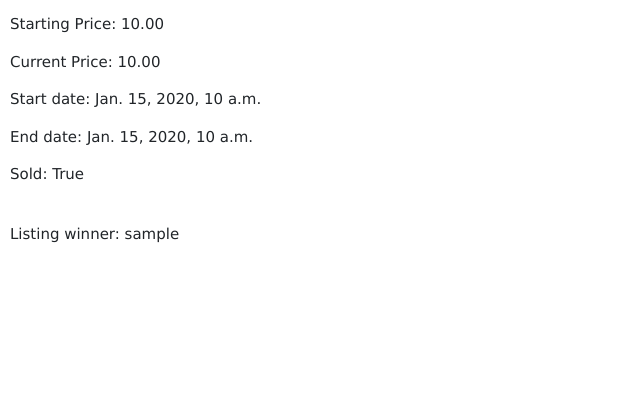
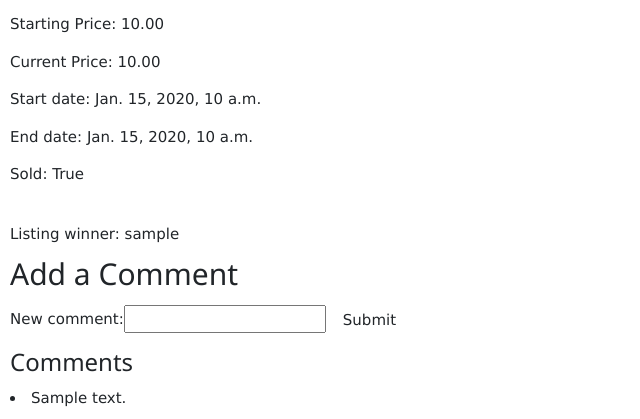
Before and after one commit to CM-MORRIS/commerce, a Django app: page /listing/1 in a window 1280 px wide. Shown: the part 627-1046 px from the top of the page, without its empty margins (0-640 px from the left). Before the commit the page ends 870 px from the top, so only its background shows below. Run offline with Django 3.2, Linux system fonts and the light colour scheme; a user stored in the database is signed in; tables that the repository leaves empty hold one stand-in row (values such as "Sample post"); grey boxes marked "Sample" are stand-in pictures; some libraries are stand-ins or nearby versions; some web fonts are replaced.

Commit message:
all comments now displaying successfully

```diff
--- a/commerce/auctions/forms.py
+++ b/commerce/auctions/forms.py
@@ -24,3 +24,6 @@ class ListingsForm(forms.Form):
 
 class BiddingForm(forms.Form):
     new_bid = forms.DecimalField()
+
+class AddCommentForm(forms.Form):
+    new_comment = forms.CharField()
--- a/commerce/auctions/templates/auctions/individual_listing.html
+++ b/commerce/auctions/templates/auctions/individual_listing.html
@@ -28,6 +28,7 @@
       <p>Sold: {{ listing.is_sold }}</p>
       <br>
     </div>
+
 
     <!-- show bidding and watchlist buttons if listing is active -->
     {% if listing.is_sold == False %}
@@ -66,8 +67,22 @@
     </div>
     {% endif %}
 
+    <h2> Add a Comment </h2>
+    <div class="add_comments">
+      <form class="add_comments" action="{% url 'add_comments' listing.pk %}" method=POST>
+       {% csrf_token %}
+        {{ add_comments }}
+      <button type="submit_comment" class="btn" name="button">Submit</button>
+     </form>
+    </div>
 
-
+    <h3> Comments </h3>
+    {% for comment in comments %}
+    <li>
+      {{ comment.comment }}
+    </li>
+    <div class="display_comments">
+    {% endfor %}
 
 
 
--- a/commerce/auctions/urls.py
+++ b/commerce/auctions/urls.py
@@ -9,12 +9,13 @@ urlpatterns = [
     path("logout", views.logout_view, name="logout"),
     path("register", views.register, name="register"),
     path("create_listing", views.create_listing, name="create_listing"),
-    path("listing/<int:id>", views.listing_page, name="listing_page"),
+    path("listing/<int:listing_id>", views.listing_page, name="listing_page"),
     path("bidding/<int:id>", views.bidding, name="bidding"),
     path("watchlist", views.watchlist, name="watchlist"),
     path("add_to_watchlist/<int:listing_id>", views.add_to_watchlist, name="add_to_watchlist"),
     path("watchlist_remove/<int:listing_id>", views.watchlist_remove, name="watchlist_remove"),
     path("end_listing/<int:listing_id>/<int:user_id>", views.end_listing, name="end_listing"),
     path("categories", views.categories, name="categories"),
-    path("category/<str:category>", views.category_listings, name="category_listings")
+    path("category/<str:category>", views.category_listings, name="category_listings"),
+    path("comments/<int:listing_id>", views.add_comments,  name="add_comments")
 ]
--- a/commerce/auctions/views.py
+++ b/commerce/auctions/views.py
@@ -6,8 +6,8 @@ from django.urls import reverse
 from django.utils import timezone
 from django import forms
 from datetime import date, datetime, timedelta
-from .forms import ListingsForm, BiddingForm
-from .models import User, Listings, Bids, Watchlist
+from .forms import ListingsForm, BiddingForm, AddCommentForm
+from .models import User, Listings, Bids, Watchlist, Comments
 from django.db.models import F
 from django.contrib import messages
 
@@ -114,7 +114,7 @@ def create_listing(request):
         })
 
 
-def listing_page(request, id):
+def listing_page(request, listing_id):
 
     if request.method == "GET":
 
@@ -122,13 +122,13 @@ def listing_page(request, id):
         winner = None
 
         try:
-            listing = Listings.objects.get(pk=id)
+            listing = Listings.objects.get(pk=listing_id)
 
             # if listing has ended set the winner
             if (listing.is_sold):
 
                 # get winning bid from bids table
-                winning_bid = Bids.objects.get(listing_id=id, bid_price=listing.current_price)
+                winning_bid = Bids.objects.get(listing_id=listing_id, bid_price=listing.current_price)
 
                 # extract username from winning bids user_id and reset the 'winner' variable
                 winner = winning_bid.user_id.username
@@ -136,6 +136,7 @@ def listing_page(request, id):
             # getting logged in user to pass to html
             logged_in_user = User.objects.get(id=request.user.id)
 
+            comment = Comments.objects.filter(listing_id=listing_id)
         except Exception as e:
             print ("Error: " + str(e))
             print("Error: Listing page not found")
@@ -146,7 +147,9 @@ def listing_page(request, id):
                 "listing"           : listing,
                 "bid_form"          : BiddingForm(),
                 "logged_in_user"    : logged_in_user,
-                "winner"            : winner
+                "winner"            : winner,
+                "add_comments"      : AddCommentForm(),
+                "comments"          : comment
             })
 
 
@@ -160,15 +163,15 @@ def end_listing(request, listing_id, user_id):
 
     except Exception as e:
         messages.error(request, "Unable to end listing" + str(e), extra_tags='alert alert-warning')
-        return redirect('listing_page', id=listing_id)
+        return redirect('listing_page', listing_id=listing_id)
 
 
     else:
         messages.success(request, 'Listing has ended', extra_tags='alert alert-success')
-        return redirect('listing_page', id=listing_id)
+        return redirect('listing_page', listing_id=listing_id)
 
 
-    return redirect('listing_page', id=listing_id)
+    return redirect('listing_page', listing_id=listing_id)
 
 
 
@@ -208,26 +211,26 @@ def bidding(request, id):
                 # if cannot get from db
                 except Exception as e:
                     print ("Error: " + str(e))
-                    return redirect('listing_page', id=id)
+                    return redirect('listing_page', listing_id=id)
 
                 # great success
                 else:
                     messages.success(request, 'Your bid was successful!', extra_tags='alert alert-success')
-                    return redirect('listing_page', id=id)
+                    return redirect('listing_page', listing_id=id)
 
             # bid not valid
             else:
                 messages.error(request, 'Bid too low! Please raise the amount', extra_tags='alert alert-danger')
-                return redirect('listing_page', id=id)
+                return redirect('listing_page', listing_id=id)
 
         # if form not valid
         else:
-            return redirect('listing_page', id=id)
+            return redirect('listing_page', listing_id=id)
 
 
     elif request.method == "GET":
         print("bidding view GET request")
-        return redirect('listing_page', id=id)
+        return redirect('listing_page', listing_id=id)
 
 
 def watchlist(request):
@@ -270,7 +273,7 @@ def add_to_watchlist(request, listing_id):
     # if true, listing already in watchlist - redirect
     if is_on_watchlist:
         messages.error(request, 'Already in watchlist', extra_tags='alert alert-warning')
-        return redirect('listing_page', id=listing_id)
+        return redirect('listing_page', listing_id=listing_id)
 
     # try add to watchlist db
     try:
@@ -281,12 +284,12 @@ def add_to_watchlist(request, listing_id):
     except Exception as e:
         print ("Error: " + str(e))
         messages.error(request, 'Did not add to Watchlist', extra_tags='alert alert-warning')
-        return redirect('listing_page', id=listing_id)
+        return redirect('listing_page', listing_id=listing_id)
 
     # great success
     else:
         messages.success(request, 'Successfully added to Watchlist!', extra_tags='alert alert-success')
-        return redirect('listing_page', id=listing_id)
+        return redirect('listing_page', listing_id=listing_id)
 
 
 def watchlist_remove(request, listing_id):
@@ -335,14 +338,41 @@ def categories(request):
 
 def category_listings(request, category):
 
-    # try:
-    # categories = Listings.objects.filter(category__in=category)
-    categories = Listings.objects.filter(category=category)
-    # except Exception as e:
-    #     print(str(e))
-    #     return HttpResponseRedirect(reverse("index"))
+    try:
+        categories = Listings.objects.filter(category=category)
+    except Exception as e:
+        print(str(e))
+        return HttpResponseRedirect(reverse("index"))
 
-    # else:
-    return render(request, "auctions/category_listings.html", {
+    else:
+        return render(request, "auctions/category_listings.html", {
         "categories": categories
         })
+
+
+def add_comments(request, listing_id):
+# pass comments from form (form from?)
+# Add commment to comment table along with listing and the u ser who made the comment
+#
+    if request.method == "POST":
+        form = AddCommentForm(request.POST)
+
+        if form.is_valid():
+
+            comment = form.cleaned_data["new_comment"]
+
+            current_listing = get_object_or_404(Listings, pk=listing_id)
+
+            user_id = User.objects.get(id=request.user.id)
+
+            current_user = get_object_or_404(User, id=user_id.id)
+
+            add_comments = Comments(user_id=current_user, listing_id=current_listing, comment=comment)
+            add_comments.save()
+
+            messages.success(request, 'Successfully added comment!', extra_tags='alert alert-success')
+            return redirect('listing_page', listing_id=listing_id)
+
+    else:
+
+        return redirect('listing_page', listing_id=listing_id)
```
